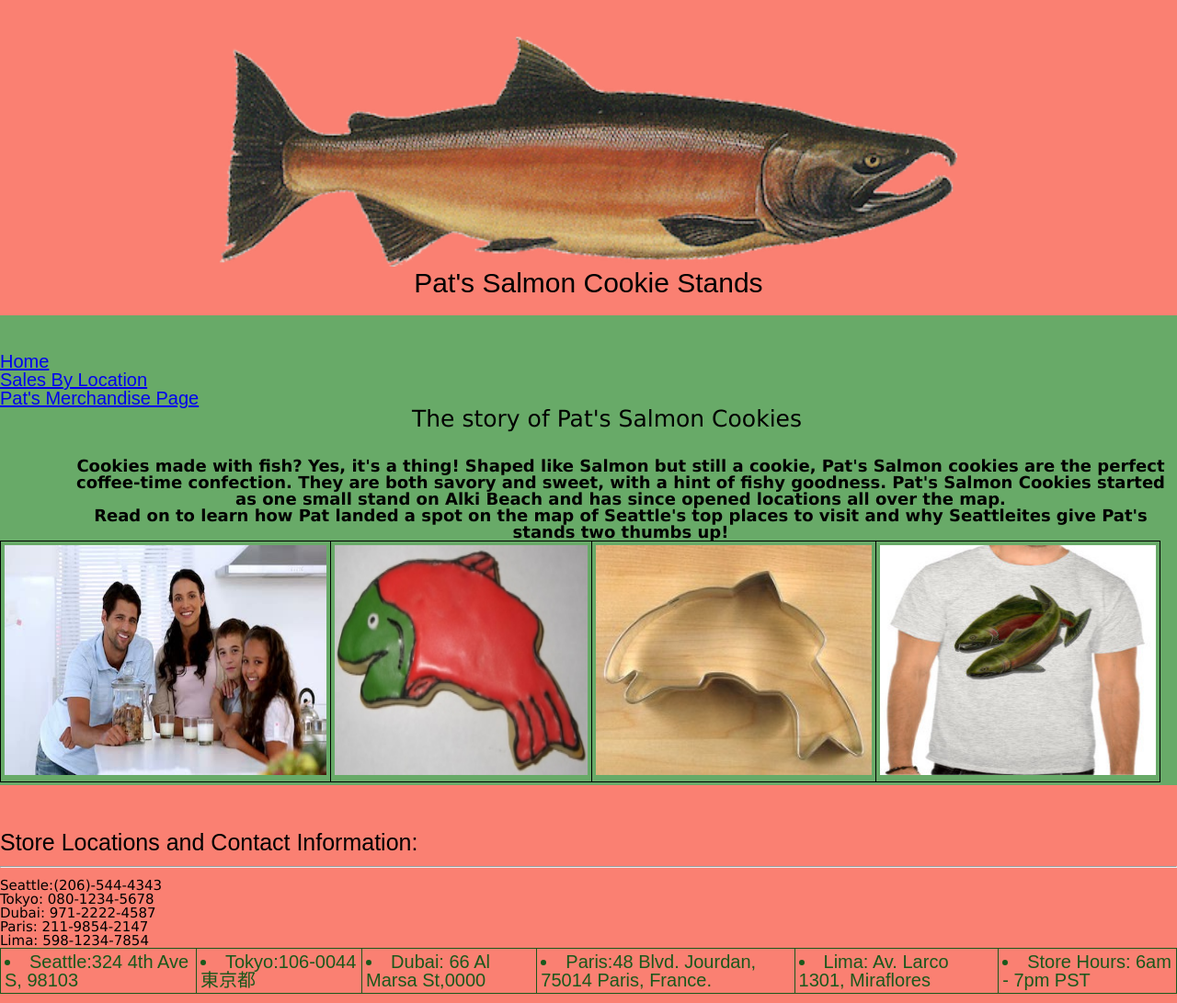
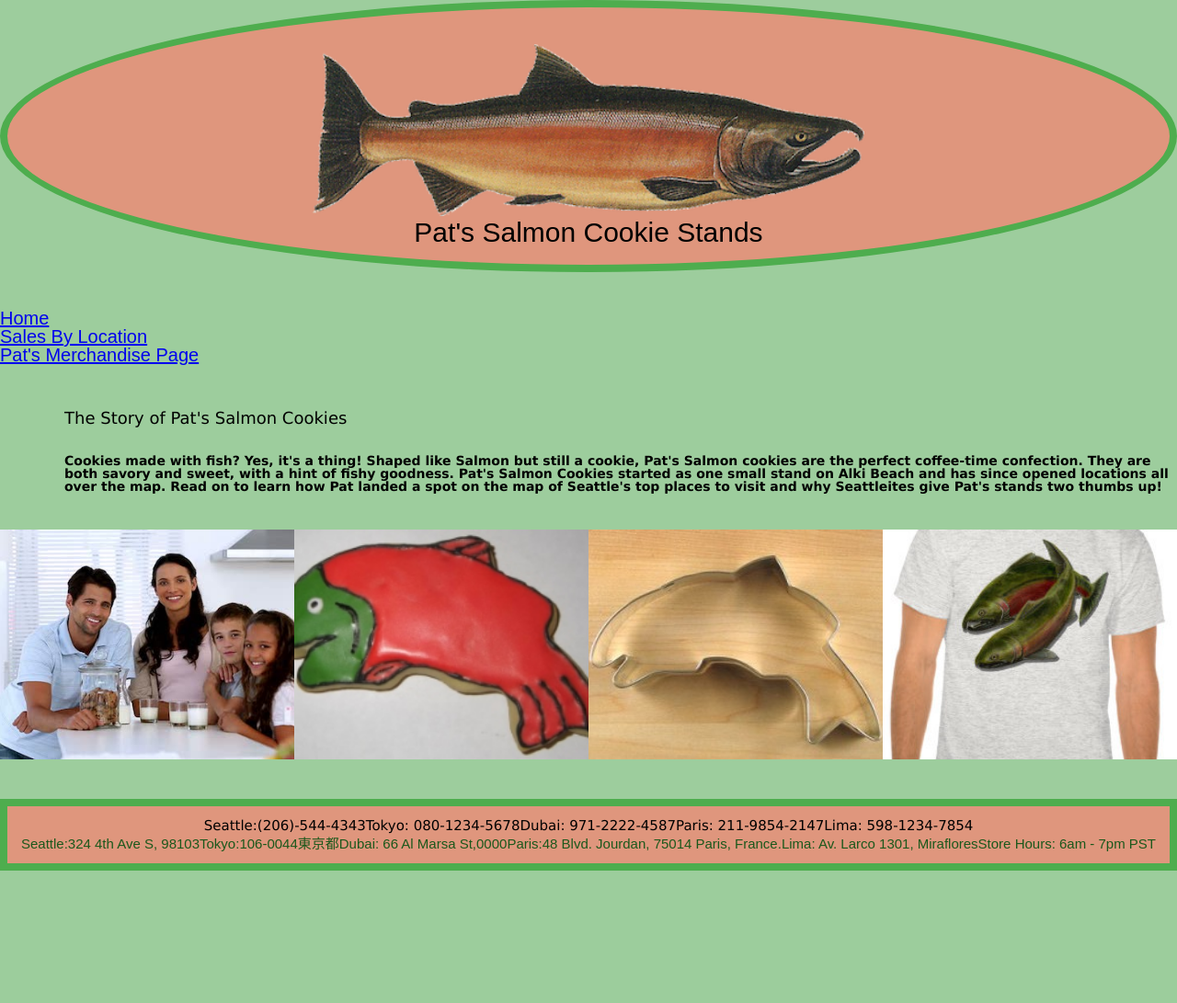
Before and after one commit to RivaD2/cookie-stand, a plain HTML site: page index.html in a window 1280 px wide. Shown: the whole page at 92% size. After the commit the page ends 947 px from the top, so only its background shows below. Drawn offline with Linux system fonts and the light colour scheme; a web font is replaced by a local one.

Commit message:
added css style to pages

```diff
--- a/app.js
+++ b/app.js
@@ -139,10 +139,10 @@ function renderTable() {
   mainTable.innerHTML = '';
   // grab timeDisplay function as this renders the times of the store--so this should be step #1 (delete out old timeDisplay function
   renderTimeDisplay();
-  // using a for loop to cycle through each store in the allStores array and calling allStores.render()
+  // using a for loop to cycle through each store in the allStores array and called allStores.render()
   // The loop will run through the array and render ALL STORES to the table
-  for (var i = 0; i < allStores.length; i++) {
-    allStores[i].render();
+  for (var k = 0; k < allStores.length; k++) {
+    allStores[k].render();
   }
   //rendering hourly totals inside renderTable function to display hourly totals on the table
   renderHourlyTotals();
--- a/index.html
+++ b/index.html
@@ -10,7 +10,8 @@
   <link href="https://fonts.googleapis.com/css2?family=Englebert&display=swap" rel="stylesheet">
 </head>
 <body>
-    <div id ="bannerOne"><img src="cookie-stand-images/cookie-stand-fish1.png"  alt="fish1">
+  <div id ="bannerOne">
+    <h1 class="logo"></h1><img src="cookie-stand-images/cookie-stand-fish1.png" width="600px" alt="fishOne"></a></h1>
       <div id="bannerText">Pat's Salmon Cookie Stands</div>
   </div>
 <header>
@@ -29,58 +30,42 @@
 </nav>
 </header>
 <main>
-
-  <h1 id="headerPageOne">The story of Pat's Salmon Cookies</h1>
-  <p class="aboutcookies"> Cookies made with fish? Yes, it's a thing! Shaped like Salmon but still a cookie, Pat's Salmon cookies are the perfect coffee-time confection. They are both savory and sweet, with a hint of fishy goodness. Pat's Salmon Cookies started as one small stand on Alki Beach and has since opened locations all over the map. <br> Read on to learn how Pat landed a spot on the map of Seattle's top places to visit and why Seattleites give Pat's stands two thumbs up!</p>
+  <h2 id="headerPageOne">The Story of Pat's Salmon Cookies</h1>
+    <p class="aboutcookies"> Cookies made with fish? Yes, it's a thing! Shaped like Salmon but still a cookie, Pat's Salmon cookies are the perfect coffee-time confection. They are both savory and sweet, with a hint of fishy goodness. Pat's Salmon Cookies started as one small stand on Alki Beach and has since opened locations all over the map. Read on to learn how Pat landed a spot on the map of Seattle's top places to visit and why Seattleites give Pat's stands two thumbs up!</p>
 <table id="photos">
   <tr>
-      <td>
-        <img src="cookie-stand-images/cookie-stand-family.jpg" width="350px"id= family alt="familyPhoto">
+    <td style="background-image: url('cookie-stand-images/cookie-stand-family.jpg')">
     </td>
-      <td>
-        <img src="cookie-stand-images/cookie-stand-cookieimg.jpg" width="275px"id="fishCookie" alt="redcookie">
+    <td style="background-image: url('cookie-stand-images/cookie-stand-cookieimg.jpg')">
     </td>
-      <td>
-        <img src="cookie-stand-images/cookie-stand-cutter.jpeg" width="300px"id="cookieCutter" alt="cookiecutter">
+    <td style="background-image: url(cookie-stand-images/cookie-stand-cutter.jpeg)">
     </td>
-      <td>
-        <img src="cookie-stand-images/cookie-stand-shirt.jpg" width="300px" id="shirt" alt="merchandise">
+    <td style="background-image: url(cookie-stand-images/cookie-stand-shirt.jpg)">
     </td>
     </tr>
 </table>
-  <footer>Store Locations and Contact Information:
-    <hr />
-    <ul id="addresses">
-      <li>Seattle:(206)-544-4343</li>
-      <li>Tokyo: 080-1234-5678</li>
-      <li>Dubai: 971-2222-4587</li>
-      <li>Paris: 211-9854-2147</li>
-      <li>Lima: 598-1234-7854</li>
-    </ul>
+
+<footer>
+  <table id="addresses">
+    <tr>
+      <td>Seattle:(206)-544-4343</td>
+        <td>Tokyo: 080-1234-5678</td>
+        <td>Dubai: 971-2222-4587</td>
+        <td>Paris: 211-9854-2147</td>
+      <td>Lima: 598-1234-7854</td>
+    </tr>
+  </table>
   <table id="locations">
     <tr>
-        <td>
-          <li>Seattle:324 4th Ave S, 98103</li>
-        </td>
-        <td>
-          <li>Tokyo:106-0044東京都</li>
-        </td>
-        <td>
-          <li>Dubai: 66 Al Marsa St,0000</li>
-        </td>
-        <td>
-          <li>Paris:48 Blvd. Jourdan, 75014 Paris, France.</li>
-        </td>
-        <td>
-          <li>Lima: Av. Larco 1301, Miraflores</li>
-        </td>
-        <td>
-          <li>Store Hours: 6am - 7pm PST</li>
-        </td>
+      <td>Seattle:324 4th Ave S, 98103</td>
+      <td>Tokyo:106-0044東京都</td>
+      <td>Dubai: 66 Al Marsa St,0000</td>
+      <td>Paris:48 Blvd. Jourdan, 75014 Paris, France.</td>
+      <td>Lima: Av. Larco 1301, Miraflores</td>
+      <td>Store Hours: 6am - 7pm PST</td>
     <tr>
   </table>
 </footer>
 </main>
 </body>
-
 </html>
--- a/styles/style.css
+++ b/styles/style.css
@@ -1,5 +1,5 @@
 body {
-background-color:rgb(104, 170, 104);
+background-color:rgba(121, 187, 121, 0.733);
 font-family: 'Englebert', sans-serif;
 background-blend-mode: hue;
 }
@@ -25,12 +25,14 @@ h2 {
 }
 
 #headerPageOne  {
-  text-align: center;
-  font-size: 25px;
+  text-align: left;
+  font-size: 18px;
   font-family: Comic Sans MS, Calibri;
   margin: 0 auto;
   padding-left: 40px;
   font-family: 'Lucida Sans', 'Lucida Sans Regular', 'Lucida Grande', 'Lucida Sans Unicode', Geneva, Verdana, sans-serif;
+  margin-left: 30px;
+  padding-top: 50px;
 }
 
 #pageOneNav {
@@ -39,27 +41,31 @@ h2 {
 
 .aboutcookies {
   margin: 0 auto;
-  text-align:center;
+  text-align:left;
   font-weight: bold;
-  font-size: 18px;
+  font-size: 14px;
   padding-top: 30px;
   padding-left: 70px;
   font-family: 'Lucida Sans', 'Lucida Sans Regular', 'Lucida Grande', 'Lucida Sans Unicode', Geneva, Verdana, sans-serif;
+  padding-bottom: 40px;
 }
 
 #bannerOne {
-  background-color:salmon;
+  background-color:rgba(250, 128, 114, 0.719);
   padding-top: 40px;
   padding-bottom: 20px;
   margin-bottom: 40px;
   text-align:center;
-
+  border: solid 8px  rgb(78, 173, 78);
+  border-radius: 100%;
 }
 
 #bannerTwo {
-  background-color:salmon;
+  background-color: rgba(250, 128, 114, 0.719);
   text-align:center;
   margin-bottom: 50px;
+  border: solid 8px rgb(78, 173, 78);
+  border-radius: 100%;
 }
 
 #bannerText {
@@ -71,24 +77,28 @@ h2 {
   margin: 0 auto;
   font-family:'Times New Roman', Times, serif;
   font-style:bold;
-  padding-bottom: 60px;
+  padding-bottom: 50px;
+  border: solid 3px black;
 }
-
-img {
-  height: 250px;
-
+#mainTable td {
+  padding: 4px 8px;
+  border:solid 1px;
+}
+#mainTable th {
+  padding: 4px;
+  font-weight: bold;
 }
 #photos {
-  display: inline-block;
+  display: inline-table;
   margin: 0 auto;
-  max-width:90%;
-
+  width:100%;
+  height: 250px;
+  border: hidden;
 }
-
-td {
-  border:solid 1px;
-  padding: 4px;
-
+#photos td {
+  width: 25%;
+  background-size: cover;
+  background-position: center;
 }
 
 #addStore {
@@ -100,7 +110,9 @@ td {
 }
 
 #newStore {
-  font-size: 25px;
+  font-size: 20px;
+  color: black;
+  text-decoration: underline;
 }
 
 #submit {
@@ -109,26 +121,38 @@ td {
 }
 
 footer {
-  background-color: salmon;
-  overflow:hidden;
-  padding-top: 50px;
+  background-color: rgba(250, 128, 114, 0.719);
+  padding-top: 10px;
   padding-bottom: 10px;
   color:black;
   font-size: 25px;
   font-style:bold;
+  border: solid 8px rgb(78, 173, 78);
+  margin-top: 40px;
 }
 #locations {
-  font-size: 20px;
-  margin: 0 auto;
+  font-size: 15px;
+  margin: 4px auto;
   float:center;
   color: rgb(27, 88, 27);
 
 }
 #addresses {
-  float:center;
-  margin: 0 auto;
+  margin: 4px auto;
   font-size: 15px;
   font-family: 'Lucida Sans', 'Lucida Sans Regular', 'Lucida Grande', 'Lucida Sans Unicode', Geneva, Verdana, sans-serif;
+  float: center;
+  text-align: center;
+  border:hidden;
+  table-layout: inherit;
+}
+
+#contactInfo {
+  padding-bottom: 20px;
+  font-size: 15px;
+  margin: 4px auto;
+  border: hidden;
+  float: center;
 }
 
 #threeFish {
```
Also changed, not shown: sales.html (+19 -18 lines), cookie-stand-images/cookie-stand-chinookfish.jpg (deleted), cookie-stand-images/cookie-stand-chinookfish.png (added), cookie-stand-images/salmon-box.jpeg (added). Lines whose indentation alone changed are shown as unchanged.
